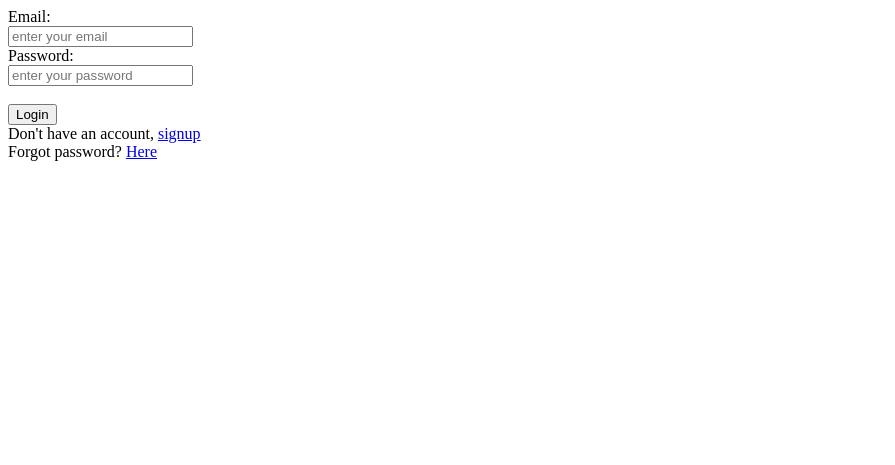
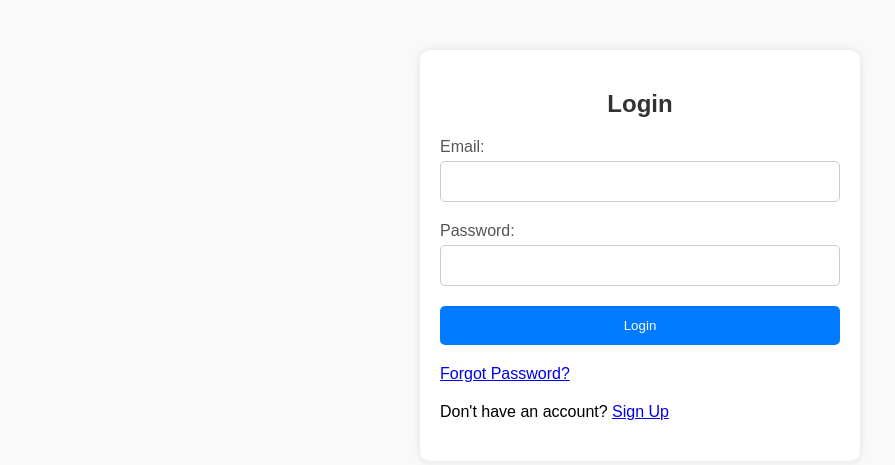
Before and after one commit to yokahealthcare/InternMatch, a PHP site: page /login.php in a window 1280 px wide. Shown: the top 465 px of the page, without its empty margins (0-895 px from the left). Run offline with PHP 8.4, Linux system fonts and the light colour scheme.

Commit message:
added front end files from matthew

```diff
--- /dev/null
+++ b/public/css/styles.css
@@ -0,0 +1,55 @@
+body {
+    font-family: Arial, sans-serif;
+    background-color: #f9f9f9;
+    margin: 0;
+    padding: 0;
+}
+
+.container {
+    max-width: 400px;
+    margin: 50px auto;
+    padding: 20px;
+    background-color: #fff;
+    border-radius: 10px;
+    box-shadow: 0 0 10px rgba(0, 0, 0, 0.1);
+}
+
+h2 {
+    text-align: center;
+    color: #333;
+}
+
+.form-group {
+    margin-bottom: 20px;
+}
+
+label {
+    display: block;
+    margin-bottom: 5px;
+    color: #555;
+}
+
+input[type="text"],
+input[type="email"],
+input[type="password"] {
+    width: 100%;
+    padding: 12px;
+    border: 1px solid #ccc;
+    border-radius: 5px;
+    box-sizing: border-box;
+}
+
+button[type="submit"] {
+    width: 100%;
+    padding: 12px;
+    background-color: #007bff;
+    color: #fff;
+    border: none;
+    border-radius: 5px;
+    cursor: pointer;
+    transition: background-color 0.3s ease;
+}
+
+button[type="submit"]:hover {
+    background-color: #0056b3;
+}
--- a/public/index.php
+++ b/public/index.php
@@ -95,7 +95,7 @@ $app->post('/api/email/send_reset_password', function (Request $request, Respons
      */
 
     sendResetPasswordEmail($input['email']);
-    send200("../../login.php", "reset_password_email_sent_successfully");
+    send200("../../email_verification.php", "reset_password_email_sent_successfully");
 });
 
 
@@ -139,7 +139,7 @@ $app->post('/api/signup', function (Request $request, Response $response, $args)
 
     $status = validateSignup($input['name'], $input['email'], $input['password']);
     if ($status == 200) {
-        send200("../login.php", "signup_sucess");
+        send200("../login.php", "signup_sucess_verified_your_account_now");
     } elseif ($status == 400) {
         send400("../signup.php", "signup_failed");
     } elseif ($status == 500) {
--- a/public/login.php
+++ b/public/login.php
@@ -1,33 +1,43 @@
 <?php
 
 session_start();
-if(isset($_SESSION['email']) && isset($_SESSION['name']))
+if(isset($_SESSION['email']) && isset($_SESSION['name'])) {
     header("Location: dashboard.php");
+    exit();
+}
 
 ?>
 
-<!doctype html>
+<!DOCTYPE html>
 <html lang="en">
 <head>
     <meta charset="UTF-8">
-    <meta name="viewport"
-          content="width=device-width, user-scalable=no, initial-scale=1.0, maximum-scale=1.0, minimum-scale=1.0">
-    <meta http-equiv="X-UA-Compatible" content="ie=edge">
+    <meta name="viewport" content="width=device-width, initial-scale=1.0">
     <title>Login</title>
+    <link rel="stylesheet" href="css/styles.css">
 </head>
 <body>
-
-<form action="/api/login" method="post">
-    <label for="email">Email: </label><br>
-    <input type="text" id="email" name="email" placeholder="enter your email" required><br>
-    <label for="password">Password: </label><br>
-    <input type="password" id="password" name="password" placeholder="enter your password" required><br><br>
-
-    <button type="submit" name="submit">Login</button>
-</form>
-
-Don't have an account, <a href="signup.php">signup</a><br>
-Forgot password? <a href="forgot_password.php">Here</a>
-
+    <div class="container">
+        <h2>Login</h2>
+        <form action="/api/login" method="POST">
+            <div class="form-group">
+                <label for="email">Email:</label>
+                <input type="email" id="email" name="email" required>
+            </div>
+            <div class="form-group">
+                <label for="password">Password:</label>
+                <input type="password" id="password" name="password" required>
+            </div>
+            <div class="form-group">
+                <button type="submit">Login</button>
+            </div>
+            <div class="form-group">
+                <a href="forgot_password.php">Forgot Password?</a>
+            </div>
+            <div class="form-group">
+                <p>Don't have an account? <a href="signup.php">Sign Up</a></p>
+            </div>
+        </form>
+    </div>
 </body>
 </html>
```
Also changed, not shown: dev/dashboard.php (added, +56 -0 lines), dev/forgot_password.php (added, +27 -0 lines), dev/login.php (added, +33 -0 lines), dev/reset_password.php (added, +32 -0 lines), dev/signup.php (added, +34 -0 lines), public/css/mainstyles.css (added, +44 -0 lines), public/dashboard.php (+21 -34 lines), public/email_verification.php (added, +16 -0 lines), public/forgot_password.php (+19 -19 lines), public/reset_password.php (+22 -15 lines), public/signup.php (+24 -19 lines), dev/apply_vacancy.php (renamed from public/apply_vacancy.php), dev/create_vacancy.php (renamed from public/create_vacancy.php), dev/edit_profile.php (renamed from public/edit_profile.php), 1 more files.
